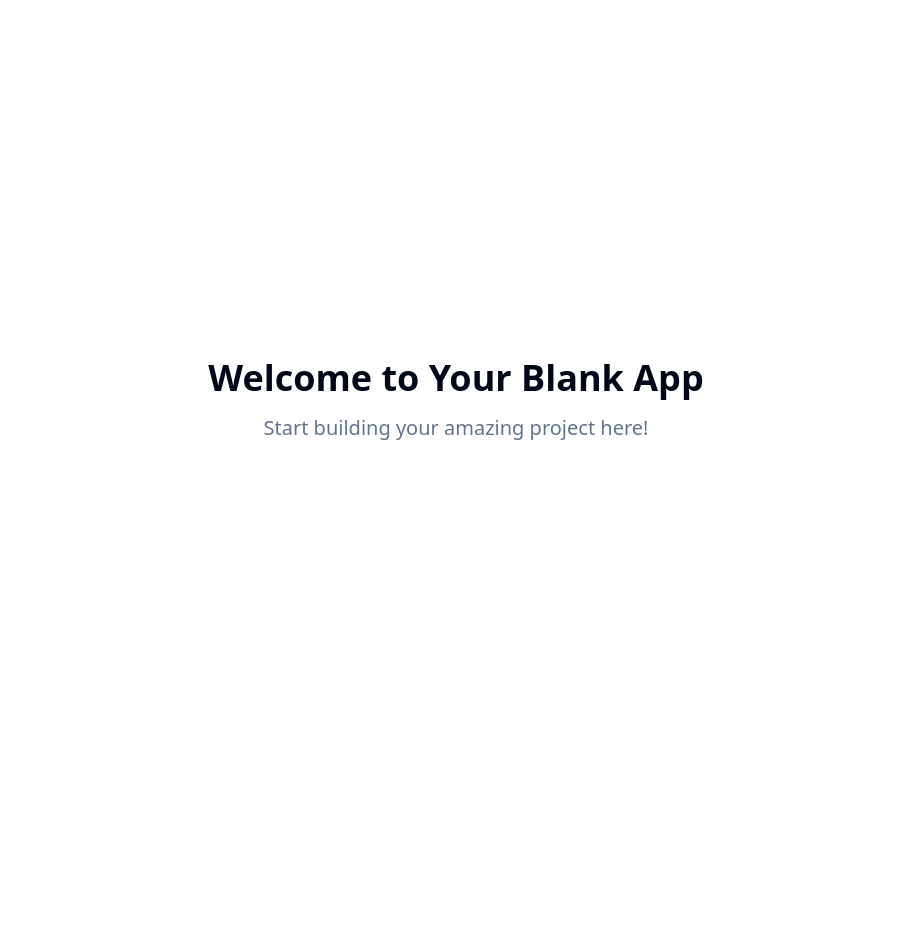
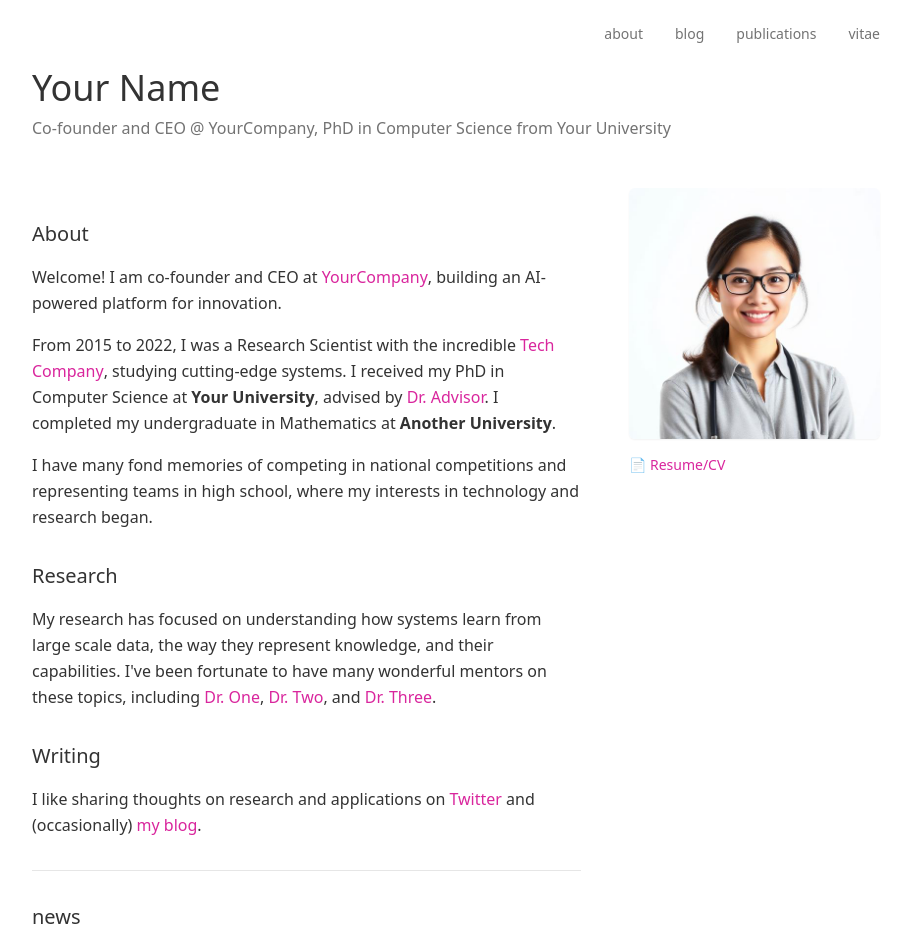
Before and after one commit to emrozd/personal-website, a React (Vite) app: page / in a window 1280 px wide. Shown: the top 952 px of the page, without its empty margins (184-1094 px from the left). Before the commit the page ends 800 px from the top, so only its background shows below. Built offline with nearby package versions, Linux system fonts and the light colour scheme.

Commit message:
Update index page to match new design
Update the index page to reflect the design of maithraraghu.com.

```diff
--- a/src/index.css
+++ b/src/index.css
@@ -9,34 +9,34 @@ All colors MUST be HSL.
 @layer base {
   :root {
     --background: 0 0% 100%;
-    --foreground: 222.2 84% 4.9%;
+    --foreground: 0 0% 20%;
 
     --card: 0 0% 100%;
-    --card-foreground: 222.2 84% 4.9%;
+    --card-foreground: 0 0% 20%;
 
     --popover: 0 0% 100%;
-    --popover-foreground: 222.2 84% 4.9%;
+    --popover-foreground: 0 0% 20%;
 
-    --primary: 222.2 47.4% 11.2%;
-    --primary-foreground: 210 40% 98%;
+    --primary: 320 70% 50%;
+    --primary-foreground: 0 0% 100%;
 
-    --secondary: 210 40% 96.1%;
-    --secondary-foreground: 222.2 47.4% 11.2%;
+    --secondary: 0 0% 96%;
+    --secondary-foreground: 0 0% 20%;
 
-    --muted: 210 40% 96.1%;
-    --muted-foreground: 215.4 16.3% 46.9%;
+    --muted: 0 0% 96%;
+    --muted-foreground: 0 0% 45%;
 
-    --accent: 210 40% 96.1%;
-    --accent-foreground: 222.2 47.4% 11.2%;
+    --accent: 320 70% 50%;
+    --accent-foreground: 0 0% 100%;
 
     --destructive: 0 84.2% 60.2%;
-    --destructive-foreground: 210 40% 98%;
+    --destructive-foreground: 0 0% 100%;
 
-    --border: 214.3 31.8% 91.4%;
-    --input: 214.3 31.8% 91.4%;
-    --ring: 222.2 84% 4.9%;
+    --border: 0 0% 90%;
+    --input: 0 0% 90%;
+    --ring: 320 70% 50%;
 
-    --radius: 0.5rem;
+    --radius: 0.375rem;
 
     --sidebar-background: 0 0% 98%;
 
@@ -56,33 +56,33 @@ All colors MUST be HSL.
   }
 
   .dark {
-    --background: 222.2 84% 4.9%;
-    --foreground: 210 40% 98%;
+    --background: 0 0% 5%;
+    --foreground: 0 0% 95%;
 
-    --card: 222.2 84% 4.9%;
-    --card-foreground: 210 40% 98%;
+    --card: 0 0% 5%;
+    --card-foreground: 0 0% 95%;
 
-    --popover: 222.2 84% 4.9%;
-    --popover-foreground: 210 40% 98%;
+    --popover: 0 0% 5%;
+    --popover-foreground: 0 0% 95%;
 
-    --primary: 210 40% 98%;
-    --primary-foreground: 222.2 47.4% 11.2%;
+    --primary: 320 70% 60%;
+    --primary-foreground: 0 0% 5%;
 
-    --secondary: 217.2 32.6% 17.5%;
-    --secondary-foreground: 210 40% 98%;
+    --secondary: 0 0% 10%;
+    --secondary-foreground: 0 0% 95%;
 
-    --muted: 217.2 32.6% 17.5%;
-    --muted-foreground: 215 20.2% 65.1%;
+    --muted: 0 0% 10%;
+    --muted-foreground: 0 0% 65%;
 
-    --accent: 217.2 32.6% 17.5%;
-    --accent-foreground: 210 40% 98%;
+    --accent: 320 70% 60%;
+    --accent-foreground: 0 0% 5%;
 
-    --destructive: 0 62.8% 30.6%;
-    --destructive-foreground: 210 40% 98%;
+    --destructive: 0 84.2% 60.2%;
+    --destructive-foreground: 0 0% 95%;
 
-    --border: 217.2 32.6% 17.5%;
-    --input: 217.2 32.6% 17.5%;
-    --ring: 212.7 26.8% 83.9%;
+    --border: 0 0% 15%;
+    --input: 0 0% 15%;
+    --ring: 320 70% 60%;
     --sidebar-background: 240 5.9% 10%;
     --sidebar-foreground: 240 4.8% 95.9%;
     --sidebar-primary: 224.3 76.3% 48%;
--- a/src/pages/Index.tsx
+++ b/src/pages/Index.tsx
@@ -1,12 +1,127 @@
-// Update this page (the content is just a fallback if you fail to update the page)
+import profilePhoto from "@/assets/profile-photo.jpg";
 
 const Index = () => {
   return (
-    <div className="min-h-screen flex items-center justify-center bg-background">
-      <div className="text-center">
-        <h1 className="text-4xl font-bold mb-4">Welcome to Your Blank App</h1>
-        <p className="text-xl text-muted-foreground">Start building your amazing project here!</p>
-      </div>
+    <div className="min-h-screen bg-background">
+      {/* Navigation */}
+      <nav className="w-full py-6">
+        <div className="max-w-4xl mx-auto px-6">
+          <div className="flex justify-end space-x-8 text-sm">
+            <a href="#about" className="text-muted-foreground hover:text-primary transition-colors">about</a>
+            <a href="#blog" className="text-muted-foreground hover:text-primary transition-colors">blog</a>
+            <a href="#publications" className="text-muted-foreground hover:text-primary transition-colors">publications</a>
+            <a href="#vitae" className="text-muted-foreground hover:text-primary transition-colors">vitae</a>
+          </div>
+        </div>
+      </nav>
+
+      {/* Main Content */}
+      <main className="max-w-4xl mx-auto px-6">
+        {/* Header */}
+        <div className="mb-12">
+          <h1 className="text-4xl font-light text-foreground mb-2">Your Name</h1>
+          <p className="text-muted-foreground">Co-founder and CEO @ YourCompany, PhD in Computer Science from Your University</p>
+        </div>
+
+        <div className="grid grid-cols-1 lg:grid-cols-3 gap-12">
+          {/* Left Column - Content */}
+          <div className="lg:col-span-2 space-y-8">
+            {/* Profile Image and Resume - Mobile */}
+            <div className="lg:hidden flex flex-col items-center space-y-4 mb-8">
+              <img
+                src={profilePhoto}
+                alt="Profile"
+                className="w-48 h-48 rounded-full object-cover"
+              />
+              <a
+                href="#resume"
+                className="inline-flex items-center text-primary hover:underline font-medium"
+              >
+                📄 Resume/CV
+              </a>
+            </div>
+
+            {/* About Section */}
+            <section id="about">
+              <h2 className="text-xl font-medium text-foreground mb-4">About</h2>
+              <div className="prose prose-gray max-w-none text-foreground leading-relaxed">
+                <p className="mb-4">
+                  Welcome! I am co-founder and CEO at <a href="#" className="text-primary hover:underline font-medium">YourCompany</a>, building an AI-powered platform for innovation.
+                </p>
+                <p className="mb-4">
+                  From 2015 to 2022, I was a Research Scientist with the incredible <a href="#" className="text-primary hover:underline font-medium">Tech Company</a>, studying cutting-edge systems. I received my PhD in Computer Science at <strong>Your University</strong>, advised by <a href="#" className="text-primary hover:underline">Dr. Advisor</a>. I completed my undergraduate in Mathematics at <strong>Another University</strong>.
+                </p>
+                <p>
+                  I have many fond memories of competing in national competitions and representing teams in high school, where my interests in technology and research began.
+                </p>
+              </div>
+            </section>
+
+            {/* Research Section */}
+            <section id="research">
+              <h2 className="text-xl font-medium text-foreground mb-4">Research</h2>
+              <div className="prose prose-gray max-w-none text-foreground leading-relaxed">
+                <p>
+                  My research has focused on understanding how systems learn from large scale data, the way they represent knowledge, and their capabilities. I've been fortunate to have many wonderful mentors on these topics, including <a href="#" className="text-primary hover:underline">Dr. One</a>, <a href="#" className="text-primary hover:underline">Dr. Two</a>, and <a href="#" className="text-primary hover:underline">Dr. Three</a>.
+                </p>
+              </div>
+            </section>
+
+            {/* Writing Section */}
+            <section id="writing">
+              <h2 className="text-xl font-medium text-foreground mb-4">Writing</h2>
+              <div className="prose prose-gray max-w-none text-foreground leading-relaxed">
+                <p>
+                  I like sharing thoughts on research and applications on <a href="#" className="text-primary hover:underline">Twitter</a> and (occasionally) <a href="#" className="text-primary hover:underline">my blog</a>.
+                </p>
+              </div>
+            </section>
+
+            {/* News Section */}
+            <section id="news" className="border-t border-border pt-8">
+              <h2 className="text-xl font-medium text-foreground mb-6">news</h2>
+              <div className="space-y-4">
+                <div className="flex flex-col sm:flex-row sm:items-start gap-4">
+                  <div className="text-muted-foreground text-sm whitespace-nowrap">Dec 22, 2024</div>
+                  <div className="text-foreground">
+                    <strong>Selected Awards:</strong> Delighted to be named one of the top innovators for our work on AI collaboration. More details of our work are discussed in <a href="#" className="text-primary hover:underline">this article</a>.
+                  </div>
+                </div>
+                <div className="flex flex-col sm:flex-row sm:items-start gap-4">
+                  <div className="text-muted-foreground text-sm whitespace-nowrap">Dec 20, 2024</div>
+                  <div className="text-foreground">
+                    <strong>Selected Talks:</strong> Some of my invited talks and keynotes: <a href="#" className="text-primary hover:underline">Conference Talk</a> and <a href="#" className="text-primary hover:underline">Workshop Presentation</a>.
+                  </div>
+                </div>
+              </div>
+            </section>
+          </div>
+
+          {/* Right Column - Profile Image and Resume - Desktop */}
+          <div className="hidden lg:block">
+            <div className="sticky top-8 space-y-4">
+              <img
+                src={profilePhoto}
+                alt="Profile"
+                className="w-full max-w-xs rounded-lg object-cover shadow-sm"
+              />
+              <a
+                href="#resume"
+                className="inline-flex items-center text-primary hover:underline font-medium text-sm"
+              >
+                📄 Resume/CV
+              </a>
+            </div>
+          </div>
+        </div>
+      </main>
+
+      {/* Footer */}
+      <footer className="max-w-4xl mx-auto px-6 py-8 mt-16 border-t border-border">
+        <div className="text-center text-xs text-muted-foreground">
+          © Copyright 2024 Your Name. Powered by React.
+        </div>
+      </footer>
     </div>
   );
 };
```
Also changed, not shown: src/assets/profile-photo.jpg (added).
